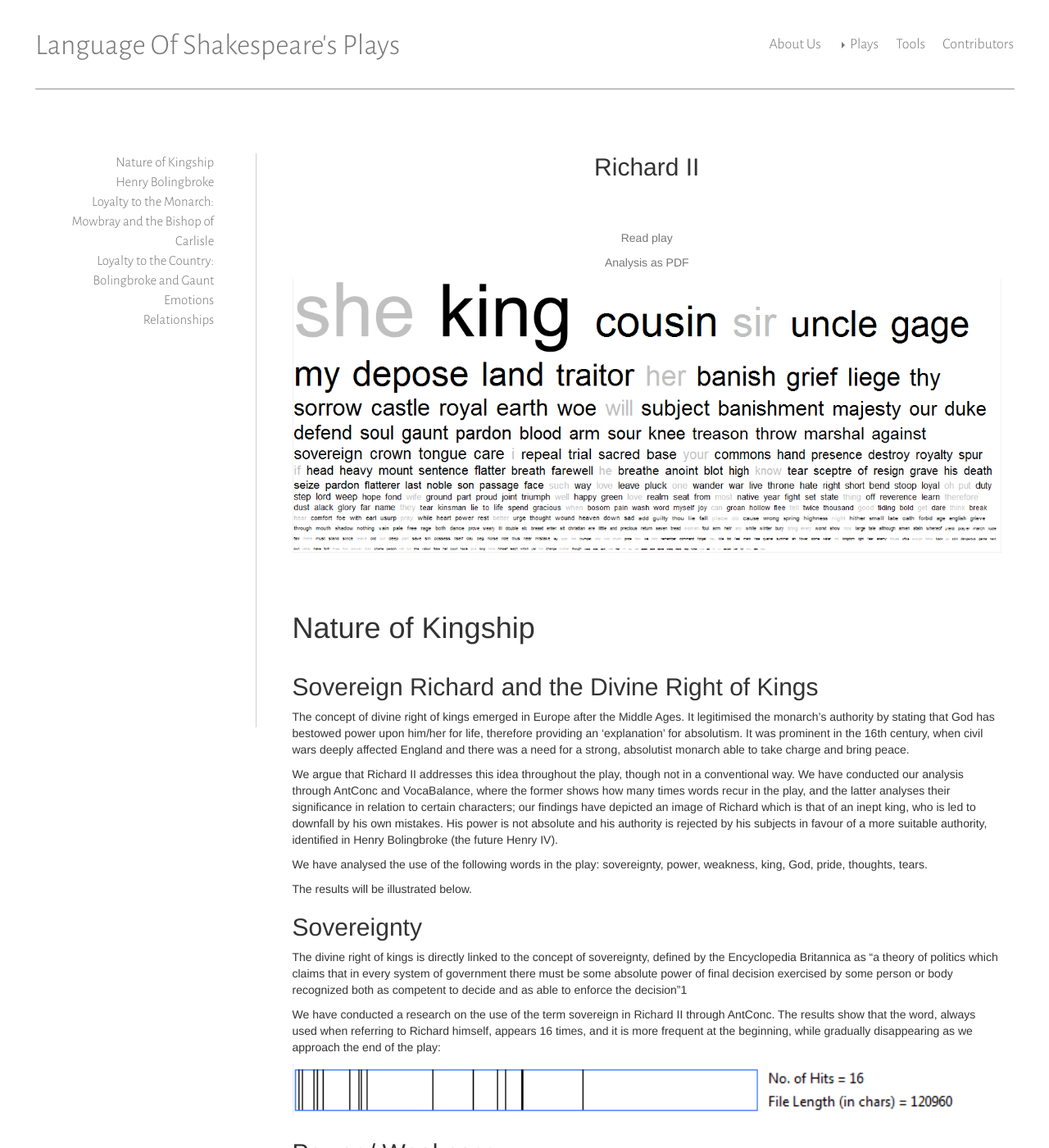
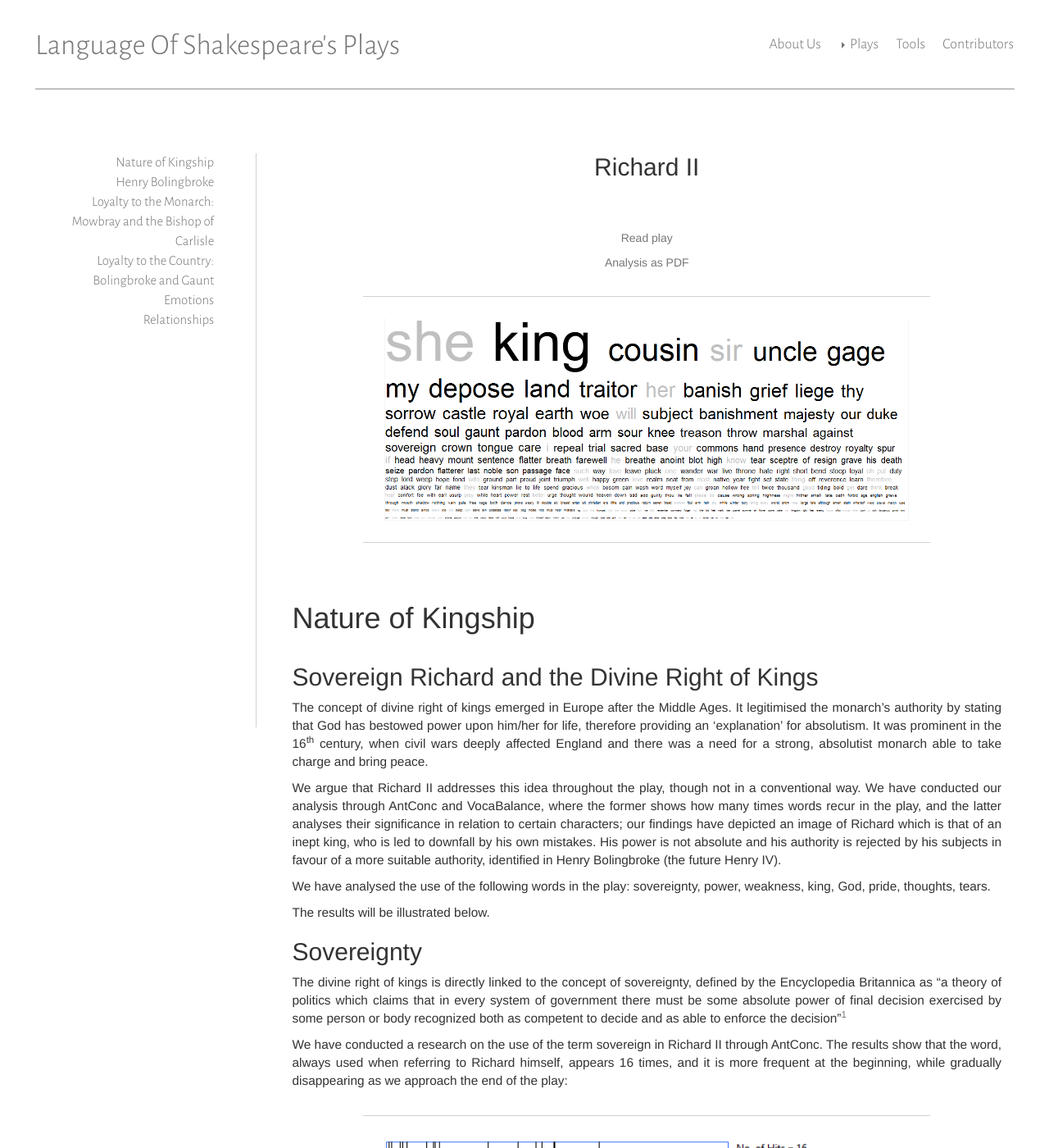
Before and after one commit to iahmed0/SU-LOSP.github.io, a Jekyll site: the page built from _analyses/richard_ii/index.md, in a window 1280 px wide and 1400 px high. Shown: the whole window at 82% size. Built offline with Jekyll 4.4.1, drawn with Linux system fonts in a browser that asks for light colours; some of the changed text lies outside the part shown.

Commit message:
Finish with the design of Richard II

```diff
--- a/_analyses/richard_ii/index.md
+++ b/_analyses/richard_ii/index.md
@@ -7,7 +7,9 @@ pdf: richard_ii.pdf
 
 
 
-![Wordcloud](wordcloud.png)
+<figure>
+    <img alt="Wordcloud" src="wordcloud.png" />
+</figure>
 
 # Nature of Kingship
 
@@ -16,8 +18,9 @@ pdf: richard_ii.pdf
 The concept of divine right of kings emerged in Europe after the Middle Ages. It
 legitimised the monarch’s authority by stating that God has bestowed power upon
 him/her for life, therefore providing an ‘explanation’ for absolutism. It was
-prominent in the 16th century, when civil wars deeply affected England and there
-was a need for a strong, absolutist monarch able to take charge and bring peace.
+prominent in the 16<sup>th</sup> century, when civil wars deeply affected
+England and there was a need for a strong, absolutist monarch able to take
+charge and bring peace.
 
 We argue that Richard II addresses this idea throughout the play, though not in
 a conventional way. We have conducted our analysis through AntConc and
@@ -39,14 +42,18 @@ The divine right of kings is directly linked to the concept of sovereignty,
 defined by the Encyclopedia Britannica as “a theory of politics which claims
 that in every system of government there must be some absolute power of final
 decision exercised by some person or body recognized both as competent to decide
-and as able to enforce the decision”1
+and as able to enforce the decision”[^1]
+
+[^1]: <http://www.encyclopedia.com/topic/sovereignty.aspx>
 
 We have conducted a research on the use of the term sovereign in Richard II
 through AntConc. The results show that the word, always used when referring to
 Richard himself, appears 16 times, and it is more frequent at the beginning,
 while gradually disappearing as we approach the end of the play:
 
-![Sovereign](sovereign.png)
+<figure>
+    <img alt="Sovereign" src="sovereign.png" />
+</figure>
 
 ## Power / Weakness
 
@@ -54,23 +61,22 @@ We went on researching the terms power and powerful to see whether there would
 be a correlation between the two concepts and how these play out in the text.
 AntConc reported the following data:
 
-### Power
+- Log likelihood: 4.7
+- Analysis count: 19
+- Analysis parts per 10,000: 6.68
+- Reference parts per 10,000: 4.99
 
-Log likelihood 4.7
-Analysis count 19
-Analysis parts per 10,000 6.68
-Reference parts per 10,000 4.99
-
-![Power](power.png)
-
-### Powerful
-
-![Powerful](powerful.png)
+<figure>
+    <figcaption>Power</figcaption>
+    <img alt="Power" src="power.png" />
+    <figcaption>Powerful</figcaption>
+    <img alt="Powerful" src="powerful.png" />
+</figure>
 
 Power appears 18 times in the play and powerful only one. Through a more
 in-depth analysis we found that of these 19 hits, only one refers to Richard,
-and it is spoken by the king himself: “That power I have, discharge” (Act III,
-Scene II).
+and it is spoken by the king himself: *“That power I have, discharge” (Act III,
+Scene II)*.
 
 At the start of the play Richard is in power; the word power is not used as it
 is not a debatable topic. In the middle of the play Bolingbroke is trying to
@@ -80,9 +86,9 @@ Bolingbroke has gained power -which no one questions- and Richard is no longer
 king. This again renders the topic of power insignificant.
 
 The only instance of the word weakness in the play is spoken by the Bishop of
-Carlisle specifically when talking to the king: “To fear the foe, since fear
+Carlisle specifically when talking to the king: *“To fear the foe, since fear
 oppresseth strength, / Gives in your weakness strength unto your foe, / And so
-your follies fight against yourself.” (Act III, Scene II)
+your follies fight against yourself.” (Act III, Scene II)*
 
 ## King / God
 
@@ -90,8 +96,8 @@ The word king more frequently than expected and is spread evenly throughout the
 play. God appears 67 times in the play, many of which are in direct correlation
 with the word king. All these instances are referred to Richard and mostly
 spoken by Mowbray and the Bishop of Carlisle. The latter also addresses Richard
-II with the following words: “Fear not, my lord: that power that made you king”
-(Act III, Scene II) in a clear reference to divine power. Moreover, his most
+II with the following words: *“Fear not, my lord: that power that made you king”
+(Act III, Scene II)* in a clear reference to divine power. Moreover, his most
 spoken words are subject and foul, both in direct correlation with the idea of
 absolutism.
 
@@ -99,24 +105,30 @@ absolutism.
 
 The word pride is spoken about or by Richard:
 
-    “For time hath set a blot upon my pride” (Act III, Scene II)
-    “I give this heavy weight from off my head
-     And this unwieldy sceptre from my hand,
-     The pride of kingly sway from out my heart” (Act IV, Scene I)
-    “[…] how these vain weak nails
-     May tear a passage through the flinty ribs
-     Of this hard world, my ragged prison walls,
-     And, for they cannot, die in their own pride” (Act IV, Scene V)
+> “For time hath set a blot upon my pride” \\
+> (Act III, Scene II)
+>
+> “I give this heavy weight from off my head \\
+>  And this unwieldy sceptre from my hand, \\
+>  The pride of kingly sway from out my heart” \\
+>  (Act IV, Scene I)
+>
+> “[…] how these vain weak nails \\
+>  May tear a passage through the flinty ribs \\
+>  Of this hard world, my ragged prison walls, \\
+>  And, for they cannot, die in their own pride” \\
+>  (Act IV, Scene V)
 
-Richard places power and significance on his own thoughts “High be our thoughts”
-(Act III, Scene II). This highlights his passivity, as his thoughts are more
+Richard places power and significance on his own thoughts *“High be our thoughts”
+(Act III, Scene II)*. This highlights his passivity, as his thoughts are more
 important than his actions. This is reinforced by hints throughout the play at
 Richard’s confidence that his words are so powerful he does not have to act on
 them.
 
 ## Tears
 
-    “With mine own tears I wash away my balm” (Act IV, Scene I)
+> “With mine own tears I wash away my balm” \\
+> (Act IV, Scene I)
 
 Balm refers to the substance used to coronate a king, it is a symbol of
 Richard’s kingship. He talks of his tears as having power to erase his kingship.
@@ -142,22 +154,28 @@ Bolingbroke’s kingship, acquired by merit.
 The word proud also appears quite often whenever Bolingbroke makes a speech or
 someone speaks about him, particularly towards the end of the play:
 
-    “Fair cousin, you debase your princely knee
-    To make the base earth proud with kissing it” (Richard to Bolingbroke, Act III, Scene III)
-    “Is doom'd a prisoner by proud Bolingbroke” (Queen about Bolingbroke, Act V, Scene I)
-    “but my time / Runs posting on in Bolingbroke's proud joy” (Richard about Bolingbroke, Act V, Scene V)
+> “Fair cousin, you debase your princely knee \\
+> To make the base earth proud with kissing it” \\
+> (Richard to Bolingbroke, Act III, Scene III)
+>
+> “Is doom'd a prisoner by proud Bolingbroke” \\
+> (Queen about Bolingbroke, Act V, Scene I)
+>
+> “but my time / Runs posting on in Bolingbroke's proud joy” \\
+> (Richard about Bolingbroke, Act V, Scene V)
 
 ## Freedom
 
 The word freedom only occurs once in the play and it is spoken by Bolingbroke.
 
-    “Nay, rather, every tedious stride I make
-    Will but remember me what a deal of world
-    I wander from the jewels that I love.
-    Must I not serve a long apprenticehood
-    To foreign passages, and in the end,
-    Having my freedom, boast of nothing else
-    But that I was a journeyman to grief?” (Act I, Scene III)
+> “Nay, rather, every tedious stride I make \\
+> Will but remember me what a deal of world \\
+> I wander from the jewels that I love. \\
+> Must I not serve a long apprenticehood \\
+> To foreign passages, and in the end, \\
+> Having my freedom, boast of nothing else \\
+> But that I was a journeyman to grief?” \\
+> (Act I, Scene III)
 
 This passage highlights Bolingbroke’s sadness at leaving England. It builds him
 up as a patriotic character and explains his motivations for returning home and
@@ -168,18 +186,29 @@ deposing Richard.
 According to our findings through VocaBalance, the words stand and march are
 most significant in relation to Bolingbroke.
 
-![Significance of stand and march by characters](stand_march_by_characters.png)
+<figure>
+    <img alt="Significance of stand and march by characters"
+    src="stand_march_by_characters.png" />
+</figure>
 
 The use of both words shows Henry’s assertive nature, his ambition and his
 confident and demanding character:
 
-    “Harry of Hereford, Lancaster and Derby am I; who ready here do stand in arms” (Act I, Scene III)
-    “Stand all apart, and show his fair duty to his majesty” (Act III, Scene III)
-    “Cousin, stand forth, and look upon that man” (Act IV, Scene I)
-    “Go, signify as much, while here we march
-    Upon the grassy carpet of this plain.
-    Let's march without the noise of threatening drum.
-    [....] March on, and mark King Richard how he looks” (Act III, Scene III)
+> “Harry of Hereford, Lancaster and Derby am I; who ready here do stand in arms”
+> \\
+> (Act I, Scene III)
+>
+> “Stand all apart, and show his fair duty to his majesty” \\
+> (Act III, Scene III)
+>
+> “Cousin, stand forth, and look upon that man” \\
+> (Act IV, Scene I)
+>
+> “Go, signify as much, while here we march \\
+> Upon the grassy carpet of this plain. \\
+> Let's march without the noise of threatening drum. \\
+> [....] March on, and mark King Richard how he looks” \\
+> (Act III, Scene III)
 
 ## Loyalty
 
@@ -187,13 +216,12 @@ The research we have conducted through AntConc allowed us to highlight two
 different ways in which loyalty is conceived in the play. The words “loyal” and
 “loyalty” appear 11 times and are used differently.
 
-### Loyal
-
-![Loyal](loyal.png)
-
-### Loyalty
-
-![Loyalty](loyalty.png)
+<figure>
+    <figcaption>Loyal</figcaption>
+    <img alt="loyal" src="loyal.png" />
+    <figcaption>Loyalty</figcaption>
+    <img alt="loyalty" src="loyalty.png" />
+</figure>
 
 # Loyalty to the Monarch: Mowbray and the Bishop of Carlisle
 
@@ -201,7 +229,10 @@ Loyal and loyalty are in most cases spoken by Thomas Mowbray. In the actual plot
 of the play, Mowbray does not appear as loyal in the eyes of Richard, but our
 findings show that he is one of the few who actually are loyal.
 
-![Significance of loyalty-related words by character](loyalty_by_characters.png)
+<figure>
+    <img alt="Significance of loyalty-related words by character"
+    src="loyalty_by_characters.png" />
+</figure>
 
 The argument between Mowbray and Bolingbroke - that causes them to both be
 banished- arises from them accusing each other of being disloyal to the king.
@@ -213,32 +244,33 @@ traitor, Bolingbroke sets in motion the events which lead to him becoming one.
 The Bishop of Carlisle is also loyal to Richard, often pointing out how his
 power is legitimised by God:
 
-    “[...] Would God that any in this noble presence
-    Were enough noble to be upright judge
-    Of noble Richard! then true noblesse would
-    Learn him forbearance from so foul a wrong.
-    What subject can give sentence on his king?
-    And who sits here that is not Richard's subject [...]”
-    (Act IV, Scene I)
+> “[...] Would God that any in this noble presence \\
+> Were enough noble to be upright judge \\
+> Of noble Richard! then true noblesse would \\
+> Learn him forbearance from so foul a wrong. \\
+> What subject can give sentence on his king? \\
+> And who sits here that is not Richard's subject [...]” \\
+> (Act IV, Scene I)
 
 His negative comments towards Bolingbroke’s reign in his Act IV speech,
 prophesising violent wars, confirm that he believes in the divine right of
 kings:
 
-    “[...] And if you crown him, let me prophesy:
-    The blood of English shall manure the ground,
-    And future ages groan for this foul act;
-    Peace shall go sleep with Turks and infidels,
-    And in this seat of peace tumultuous wars
-    Shall kin with kin and kind with kind confound;
-    Disorder, horror, fear and mutiny
-    Shall here inhabit, and this land be call'd
-    The field of Golgotha and dead men's skulls.
-    O, if you raise this house against this house,
-    It will the woefullest division prove
-    That ever fell upon this cursed earth.
-    Prevent it, resist it, let it not be so,
-    Lest child, child's children, cry against you woe!” (Act IV, Scene I)
+> “[...] And if you crown him, let me prophesy: \\
+> The blood of English shall manure the ground, \\
+> And future ages groan for this foul act; \\
+> Peace shall go sleep with Turks and infidels, \\
+> And in this seat of peace tumultuous wars \\
+> Shall kin with kin and kind with kind confound; \\
+> Disorder, horror, fear and mutiny \\
+> Shall here inhabit, and this land be call'd \\
+> The field of Golgotha and dead men's skulls. \\
+> O, if you raise this house against this house, \\
+> It will the woefullest division prove \\
+> That ever fell upon this cursed earth. \\
+> Prevent it, resist it, let it not be so, \\
+> Lest child, child's children, cry against you woe!” \\
+> (Act IV, Scene I)
 
 # Loyalty to the Country: Bolingbroke and Gaunt
 
@@ -248,25 +280,25 @@ England, happy, grave, world, shame, dear.
 
 ## Grave
 
-It refers to his own grave allot: “Convey me to my bed, then to my grave” (Act
-II, Scene I). He is not afraid to die or he is content to leave this world,
+It refers to his own grave allot: *“Convey me to my bed, then to my grave” (Act
+II, Scene I)*. He is not afraid to die or he is content to leave this world,
 which no longer appeals to him since Richard II banished his son.
 
 ## England
 
-“This earth, this realm, this England” (Act II, Scene I). His frequent use of
+*“This earth, this realm, this England” (Act II, Scene I)*. His frequent use of
 the word England hints at his patriotism and this example confirms Gaunt’s
 positive view of his country, even though he thinks Richard’s reign has
 corrupted England.
 
 ## World
 
-He sees England as a perfect; as an Eden he calls it “This little world” (Act
-II, Scene I). The idea that England is its own world adds to his patriotism.
+He sees England as a perfect; as an Eden he calls it *“This little world” (Act
+II, Scene I)*. The idea that England is its own world adds to his patriotism.
 
 ## Happy
 
-Englishmen are a “happy breed of men” (Act II, Scene I). He says his death would
+Englishmen are a *“happy breed of men” (Act II, Scene I)*. He says his death would
 be “happy” if it could restore England’s reputation.
 
 ## Dear
@@ -274,16 +306,17 @@ This refers to England, its people and its world standing.
 
 Bolingbroke also uses patriotic language:
 
-    “Then, England's ground, farewell; sweet soil, adieu;
-    My mother, and my nurse, that bears me yet!
-    Where'er I wander, boast of this I can,
-    Though banish'd, yet a trueborn Englishman” (Act I, Scene III)
+> “Then, England's ground, farewell; sweet soil, adieu; \\
+> My mother, and my nurse, that bears me yet! \\
+> Where'er I wander, boast of this I can, \\
+> Though banish'd, yet a trueborn Englishman” \\
+> (Act I, Scene III)
 
 Both characters use “nurse” to describe England:
 
-Gaunt: “This nurse, this teeming womb of royal kings” (Act II, Scene I)
+Gaunt: *“This nurse, this teeming womb of royal kings” (Act II, Scene I)*
 
-Bolingbroke: “my nurse, that bears me yet!” (Act I, Scene III)
+Bolingbroke: *“my nurse, that bears me yet!” (Act I, Scene III)*
 
 Both very patriotic and positive ideas/images/depictions of England.
 
@@ -300,11 +333,14 @@ rather than striving to be a successful leader of a country.
 ## Love and Feelings
 
 (n)
-Log likelihood 7.3
-Analysis count 26
+
+- Log likelihood 7.3
+- Analysis count 26
+
 (v)
-Log likelihood 9.2
-Analysis count 14
+
+- Log likelihood 9.2
+- Analysis count 14
 
 Since many of the relationships in this play are not fond, warm or affectionate,
 this frequency is unexpected. It is often used as a word for loyalty, which is a
@@ -316,7 +352,10 @@ The concordance plot is pretty even throughout the play.
 The Queen appears as the most emotional character in the play. We have found
 that some of her most spoken words are woe, hope, better, sad and joy.
 
-![Significance of emotional vocabulary by character](emotional_by_characters.png)
+<figure>
+    <img alt="Significance of emotional vocabulary by character"
+    src="emotional_by_characters.png" />
+</figure>
 
 # Relationships
 
@@ -324,17 +363,25 @@ We conducted a research on the role of women in the play and how they are seen
 by other characters.
 
 The main findings show that Richard has a positive view of the Queen, referring
-to her in positive terms: “Join not with grief, fair woman, do not so, / To make
-my end too sudden: learn, good soul, / To think our former state a happy dream”
-(Act V, Scene I).
+to her in positive terms:
+
+> “Join not with grief, fair woman, do not so, \\
+> To make my end too sudden: learn, good soul, \\
+> To think our former state a happy dream” \\
+> (Act V, Scene I).
 
 The Duke of York, on the other hand, always refers to his Duchess in negative
 terms:
 
-    “Peace, foolish woman.” (Act V, Scene II)
-    “Thou fond mad woman” (Act V, Scene II)
-    “Make way, unruly woman!” (Act V, Scene II)
-    “Thou frantic woman, what dost thou make here? Shall thy old dugs once more a traitor rear?” (Act V, Scene III)
+> “Peace, foolish woman.” (Act V, Scene II)
+>
+> “Thou fond mad woman” (Act V, Scene II)
+>
+> “Make way, unruly woman!” (Act V, Scene II)
+>
+> “Thou frantic woman, what dost thou make here? Shall thy old dugs once more a
+> traitor rear?” \\
+> (Act V, Scene III)
 
 WordHoard shows that the pronoun she is not used as much as in other Shakespeare
 plays; this might suggest that women do not have a role in the play at all.
--- a/assets/css/main.scss
+++ b/assets/css/main.scss
@@ -177,6 +177,8 @@ article {
     }
 
     & .content {
+        font-size: 1.1em;
+        text-align: justify;
         right: 0;
 
         & h1 {
@@ -187,7 +189,7 @@ article {
             clear: both;
         }
 
-        & blockquote {
+        & blockquote.highlight {
             font-family: "MrDeHaviland";
             font-size: 2em;
             position: relative;
@@ -199,11 +201,14 @@ article {
             quotes: "\201C""\201D""\2018""\2019";
         }
 
-        & blockquote p {
+        & blockquote.highlight p {
             font-size: 2em;
+            width: 100%;
+            display: inline-block;
+            text-align: center;
         }
 
-        & blockquote:before, & blockquote:after {
+        & blockquote.highlight:before, & blockquote.highlight:after {
             position: absolute;
             bottom: 0em;
             color: #ccc;
@@ -211,20 +216,14 @@ article {
             line-height: .5em;
         }
 
-        & blockquote:before {
+        & blockquote.highlight:before {
             content: open-quote;
             left: 0;
         }
 
-        & blockquote:after {
+        & blockquote.highlight:after {
             content: close-quote;
             right: .1em;
-        }
-
-        & blockquote p {
-            width: 100%;
-            display: inline-block;
-            text-align: center;
         }
 
         & dl {
@@ -238,7 +237,7 @@ article {
         & figure {
             width: 80%;
             margin: 2em 10% 2em 10%;
-            padding: 3% 10% 3% 10%;
+            padding: 3%;
             border-top: 1px solid lighten($link-color, 35%);
             border-bottom: 1px solid lighten($link-color, 35%);
 
```
Also changed, not shown: _analyses/julius_caesar/index.md (+6 -6 lines).
